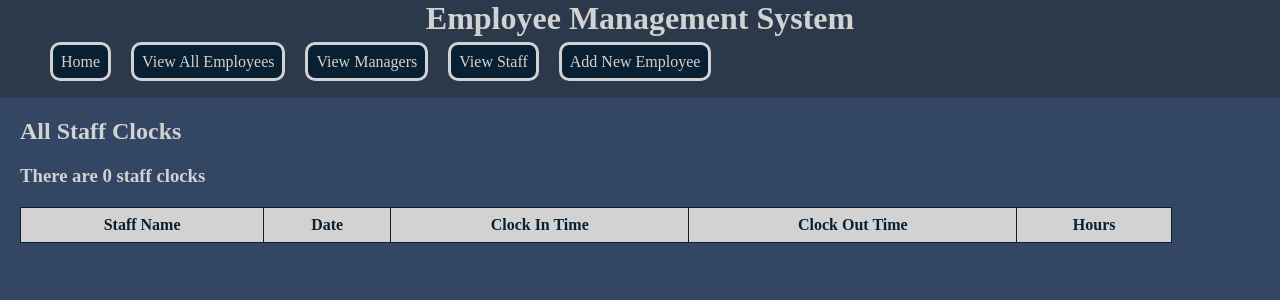
After one commit to ScottDrysdale86/employee_management_system_project, a Flask app: page /clocks/staff in a window 1280 px wide. The commit adds this page. Shown: the top 300 px of the page. Run offline with Flask 2, Linux system fonts and the light colour scheme; data that the repository does not hold is empty; some libraries are stand-ins or nearby versions.

Commit message:
display all clocks fixed

```diff
--- a/app.py
+++ b/app.py
@@ -1,4 +1,5 @@
 from flask import Flask, render_template, redirect, request
+import datetime
 from controllers.employee_controller import employees_blueprint
 from controllers.clock_controller import clocks_blueprint
 
@@ -8,11 +9,19 @@ app.register_blueprint(employees_blueprint)
 app.register_blueprint(clocks_blueprint)
 
 
-
 @app.route("/")
 def home():
     return render_template("login.html")
 
 
+@app.template_global()
+def clock_hours(clock_in, clock_out):
+    start_clock = datetime.datetime.combine(datetime.date.today(), clock_in)
+    end_clock = datetime.datetime.combine(datetime.date.today(), clock_out)
+    difference = end_clock - start_clock
+    difference_hours = difference.total_seconds() / 3600
+    return difference_hours
+
+
 if __name__ == "__main__":
     app.run(debug=True)
--- a/controllers/clock_controller.py
+++ b/controllers/clock_controller.py
@@ -1,3 +1,4 @@
+
 from flask import Flask, render_template, request, redirect, Blueprint
 from models.credentials import Credential
 from models.employee import Employee
@@ -22,9 +23,17 @@ def add_clock():
     day = request.form["day"]
     clock_in = request.form["clock_in"]
     clock_out = request.form["clock_out"]
-    breakpoint()
     employee = employee_repo.select(name_id)
     clock = Clock(day, clock_in, clock_out, employee)
     clock_repo.save(clock)
 
     return redirect("/")
+
+# filter to show all clocks
+@clocks_blueprint.route("/clocks/staff")
+def show_clocks():
+    clocks = clock_repo.select_all_clocks()
+    number = len(clocks)
+    return render_template(
+        "employees/staff-clocks.html", all_clocks=clocks, number=number
+    )
--- a/controllers/employee_controller.py
+++ b/controllers/employee_controller.py
@@ -27,7 +27,6 @@ def login():
     staff_result = cred_repo.check_login_staff(credential)
     if staff_result != False:
         all_staff = employee_repo.select_staff()
-        breakpoint()
         return render_template("clocks/home.html", all_staff=all_staff)
     return render_template("error.html")
 
--- a/repositories/clock_repository.py
+++ b/repositories/clock_repository.py
@@ -1,5 +1,5 @@
 from db.run_sql import run_sql
-
+import repositories.employee_repository as employee_repo
 from models.employee import Employee
 from models.clock import Clock
 
@@ -19,7 +19,8 @@ def select_all_clocks():
     results = run_sql(sql)
 
     for row in results:
-        clock = Clock(row["day"], row["clock_in"], row["clock_out"])
+        employee = employee_repo.select(row["employee_id"])
+        clock = Clock(row["day"], row["clock_in"], row["clock_out"], employee)
         clocks.append(clock)
     return clocks
 
--- a/templates/clocks/home.html
+++ b/templates/clocks/home.html
@@ -22,7 +22,7 @@
 			<input id="day" type="date" name="day" />
 			<label for="clock_in"> Clock In Time</label>
 			<input id="clock_in" type="time" name="clock_in" />
-			<label for="clock_in"> Clock In Time</label>
+			<label for="clock_out"> Clock Out Time</label>
 			<input id="clock_out" type="time" name="clock_out" />
 			<div id="delete_check">
 				<button type="submit" id="delete_buttons">Add Clock In</button>
--- /dev/null
+++ b/templates/employees/staff-clocks.html
@@ -0,0 +1,24 @@
+{% extends 'base.html' %} {% block content %}
+<h2>All Staff Clocks</h2>
+<h3 class="heading">There are {{ number }} staff clocks</h3>
+
+<table>
+	<tr>
+		<th>Staff Name</th>
+		<th>Date</th>
+		<th>Clock In Time</th>
+		<th>Clock Out Time</th>
+		<th>Hours</th>
+	</tr>
+	{% for clock in all_clocks %}
+	<tr>
+		<td>{{ clock.employee.name}}</td>
+		<td>{{ clock.day }}</td>
+		<td>{{clock.clock_in}}</td>
+		<td>{{clock.clock_out}}</td>
+		<td>{{ clock_hours(clock.clock_in, clock.clock_out) }}</td>
+	</tr>
+	{% endfor %}
+</table>
+
+{% endblock content %}
--- a/templates/home.html
+++ b/templates/home.html
@@ -4,6 +4,7 @@
 	<main id="home_button">
 		<p><a href="/employees">View All Employees</a></p>
 		<p><a href="/employees/new">Add New Employee</a></p>
+		<p><a href="/clocks/staff">View All Staff Clocks</a></p>
 	</main>
 </body>
 
```
Also changed, not shown: __innit__.py (added, +8 -0 lines), console.py (+14 -0 lines).
